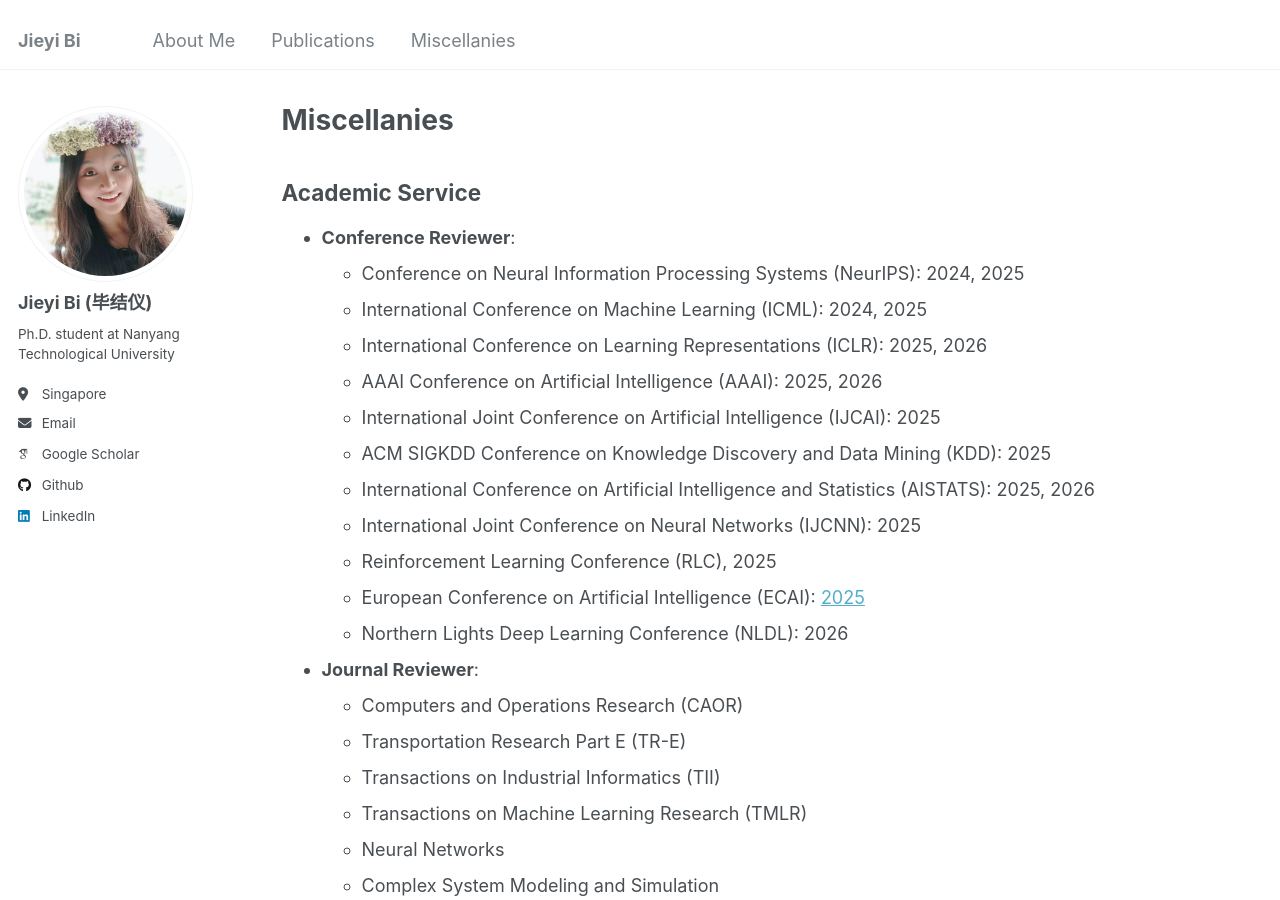
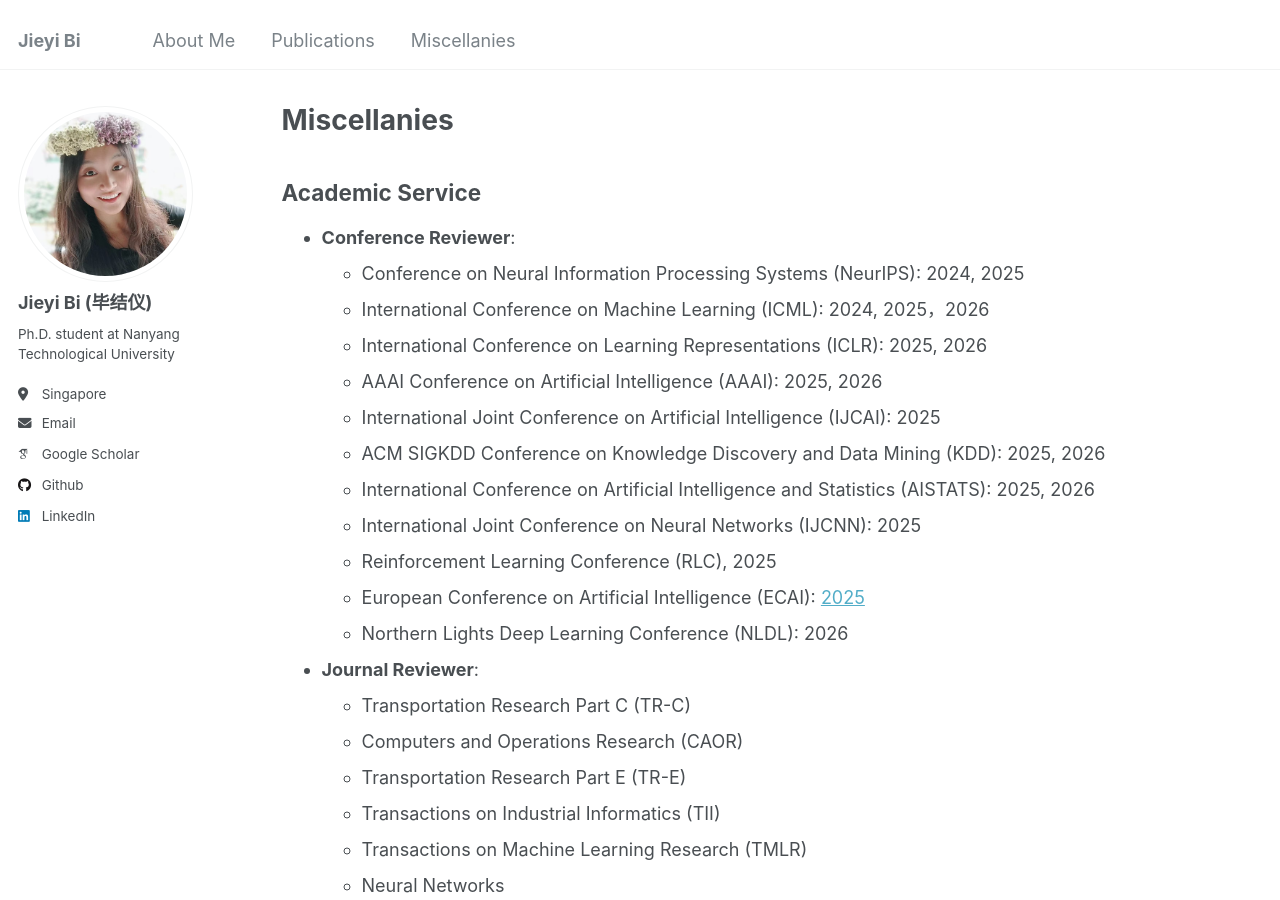
Before and after one commit to jieyibi/jieyibi.github.io, a Jekyll site: the page built from _pages/miscellanies.md, in a window 1280 px wide and 900 px high. Built offline with Jekyll 4.4.1, drawn with Linux system fonts in a browser that asks for light colours; some web fonts are replaced; some of the changed text lies outside the part shown.

Commit message:
Update miscellanies.md

```diff
--- a/_pages/miscellanies.md
+++ b/_pages/miscellanies.md
@@ -9,17 +9,18 @@ author_profile: true
 
 * **Conference Reviewer**:
   * Conference on Neural Information Processing Systems (NeurIPS): 2024, 2025
-  * International Conference on Machine Learning (ICML): 2024, 2025
+  * International Conference on Machine Learning (ICML): 2024, 2025，2026
   * International Conference on Learning Representations (ICLR): 2025, 2026
   * AAAI Conference on Artificial Intelligence (AAAI): 2025, 2026
   * International Joint Conference on Artificial Intelligence (IJCAI): 2025
-  * ACM SIGKDD Conference on Knowledge Discovery and Data Mining (KDD): 2025
+  * ACM SIGKDD Conference on Knowledge Discovery and Data Mining (KDD): 2025, 2026
   * International Conference on Artificial Intelligence and Statistics (AISTATS): 2025, 2026
   * International Joint Conference on Neural Networks (IJCNN): 2025
   * Reinforcement Learning Conference (RLC), 2025
   * European Conference on Artificial Intelligence (ECAI): [2025](https://ecai2025.org/program-committee/)
   * Northern Lights Deep Learning Conference (NLDL): 2026
 * **Journal Reviewer**:
+  * Transportation Research Part C (TR-C)
   * Computers and Operations Research (CAOR)
   * Transportation Research Part E (TR-E)
   * Transactions on Industrial Informatics (TII)
@@ -63,6 +64,7 @@ Ministry of Education, AY2018-2019, AY2017-2018
 
 ## Experience
 
+- Visiting Student, Massachusetts Institute of Technology, United States, Nov 2025 - Feb 2026
 - Research Associate, Nanyang Technological University, Singapore, Aug 2023 - Present
 
   Under Projects:
```
Also changed, not shown: other parts of _pages/miscellanies.md (+2 -2 lines).
